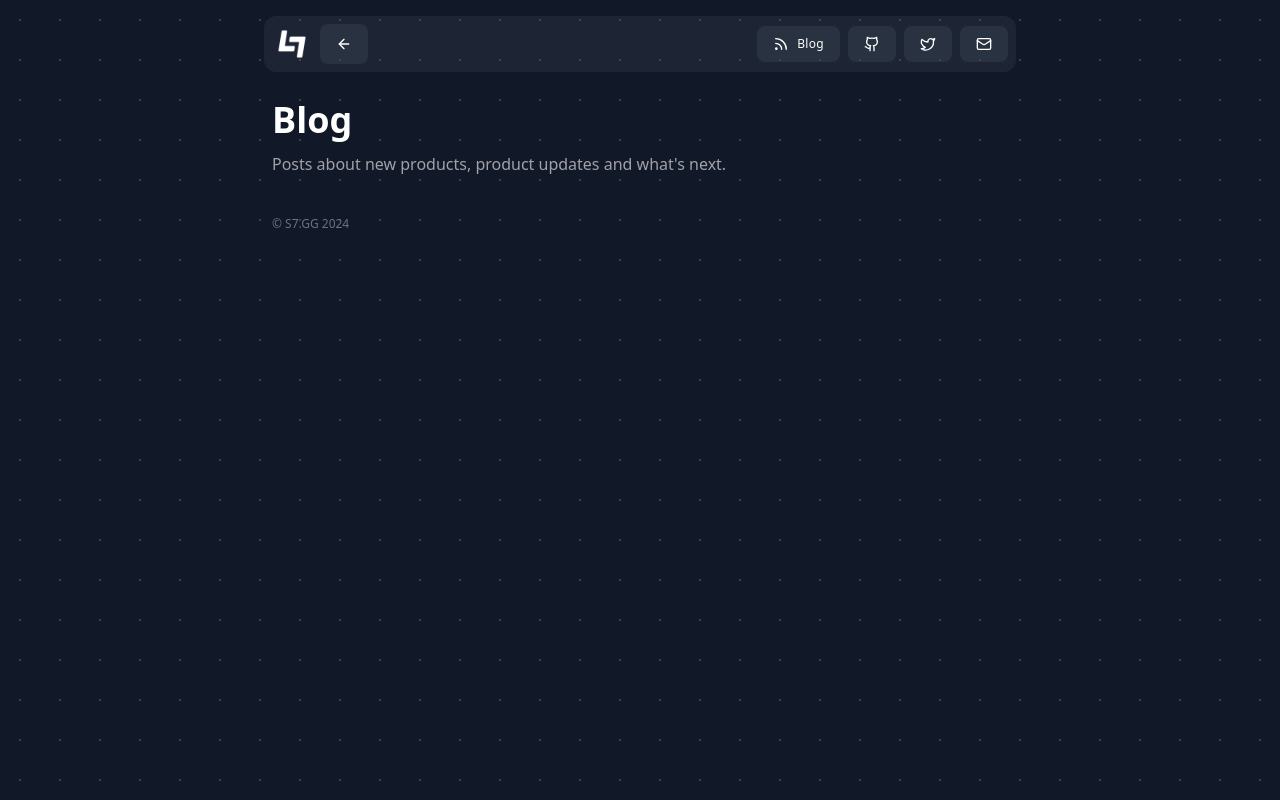
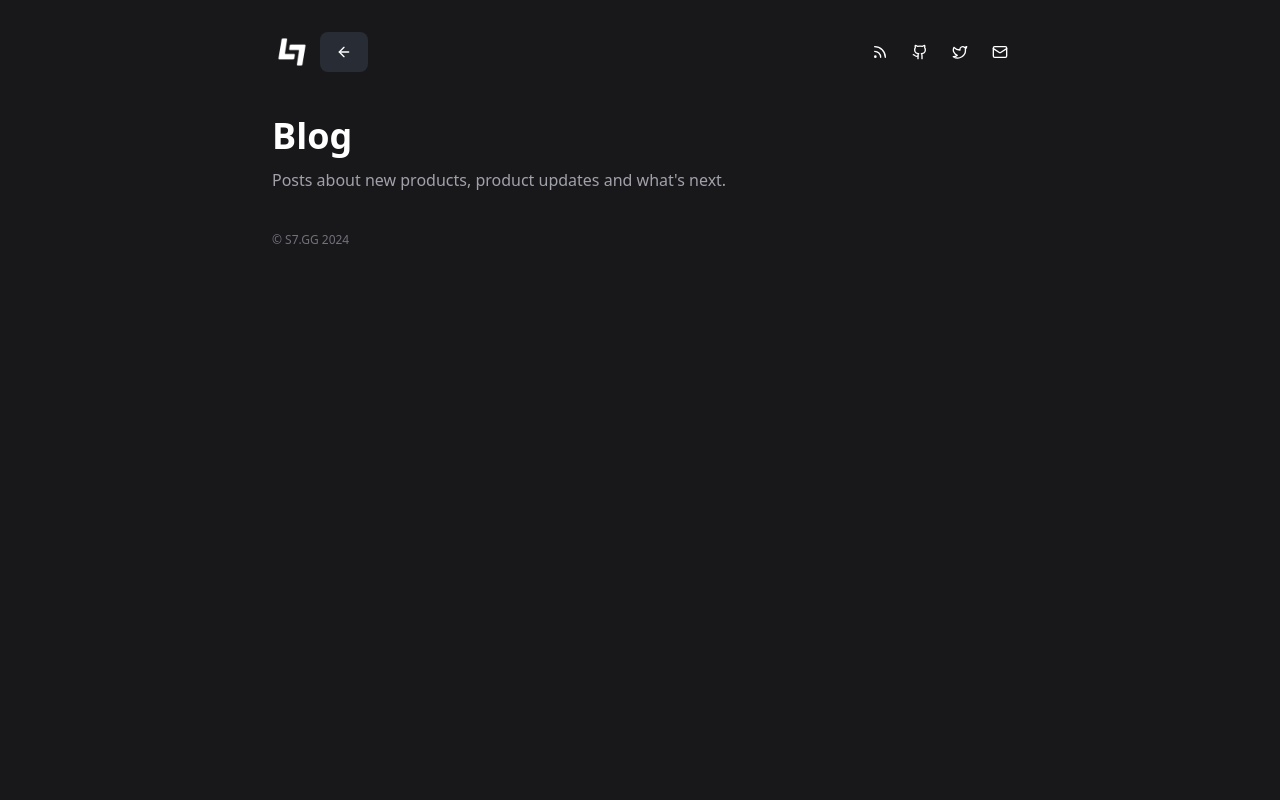
Before and after one commit to s7software/s7.gg, a Vue app: page /blog in a window 1280 px wide. Built offline with nearby package versions, Linux system fonts and the light colour scheme.

Commit message:
Update design, broken links and add BudgetBear

```diff
--- a/src/components/Navigation.vue
+++ b/src/components/Navigation.vue
@@ -1,6 +1,6 @@
 <template>
     <nav class="py-6 px-2">
-        <div class="rounded-xl bg-gray-600 bg-opacity-20 px-2 -m-2 flex items-center justify-between">
+        <div class="flex items-center justify-between">
             <div class="flex">
                 <RouterLink :to="{name: 'home'}"><img src="/logo.png" class="h-10 my-2"></RouterLink>
                 <div class="p-2 flex gap-2">
@@ -9,18 +9,17 @@
                     </div>
                 </div>
             </div>
-            <div class="flex gap-2">
-                <RouterLink :to="{name: 'blog'}" class="flex items-center justify-center gap-2 bg-gray-700 bg-opacity-50 hover:bg-opacity-100 cursor-pointer transition ease-in-out p-2.5 px-4 rounded-lg text-xs tracking-wide">
+            <div class="flex gap-6">
+                <RouterLink :to="{name: 'blog'}" class="flex items-center justify-center gap-2 hover:text-primary cursor-pointer transition ease-in-out text-xs tracking-wide">
                     <Rss size="16" />
-                    Blog
                 </RouterLink>
-                <a href="https://github.com/s7software" target="_blank" class="flex items-center justify-center gap-2 bg-gray-700 bg-opacity-50 hover:bg-opacity-100 cursor-pointer transition ease-in-out p-2.5 px-4 rounded-lg text-xs tracking-wide">
+                <a href="https://github.com/s7software" target="_blank" class="flex items-center justify-center gap-2 hover:text-primary cursor-pointer transition ease-in-out text-xs tracking-wide">
                     <Github :size="16" />
                 </a>
-                <a href="https://x.com/joshbarkeruk" target="_blank" class="flex items-center justify-center gap-2 bg-gray-700 bg-opacity-50 hover:bg-opacity-100 cursor-pointer transition ease-in-out p-2.5 px-4 rounded-lg text-xs tracking-wide">
+                <a href="https://x.com/joshbarkeruk" target="_blank" class="flex items-center justify-center gap-2 hover:text-primary cursor-pointer transition ease-in-out text-xs tracking-wide">
                     <Twitter :size="16" />
                 </a>
-                <a href="mailto:contact@joshbarker.co.uk" class="flex items-center justify-center gap-2 bg-gray-700 bg-opacity-50 hover:bg-opacity-100 cursor-pointer transition ease-in-out p-2.5 px-4 rounded-lg text-xs tracking-wide">
+                <a href="mailto:josh@s7.gg" class="flex items-center justify-center gap-2 hover:text-primary cursor-pointer transition ease-in-out text-xs tracking-wide">
                     <Mail :size="16" />
                 </a>
             </div>
--- a/src/components/page/BlogPost.vue
+++ b/src/components/page/BlogPost.vue
@@ -10,9 +10,9 @@
             </div>
         </header>
         <div class="markdown" v-html="post.content"></div>
-        <div class="py-6 space-y-3 border-t border-gray-700">
+        <div class="py-6 space-y-3 border-t border-zinc-700">
             <h2 class="text-primary text-sm tracking-widest">Other blog posts that might interest you</h2>
-            <div class="rounded-xl bg-gray-600 bg-opacity-20 p-4">
+            <div class="rounded-xl bg-zinc-600 bg-opacity-20 p-4">
                 <BlogPostCollection :limit="4" :ignore="post.slug" />
             </div>
         </div>
--- a/src/components/page/Home.vue
+++ b/src/components/page/Home.vue
@@ -4,9 +4,9 @@
         <p class="text-primary text-sm sm:text-xl">Developing innovative solutions for modern needs.</p>
     </header>
     <div class="py-4 space-y-3">
-        <h2 class="text-primary text-sm tracking-widest">Product portfolio</h2>
+        <h2 class="text-primary text-sm tracking-widest">Products</h2>
 
-        <div v-for="app in apps" class="rounded-lg bg-gray-700 p-4 bg-opacity-20 flex flex-col md:flex-row gap-4 items-start hover:bg-opacity-50 transition ease-in-out duration-500">
+        <div v-for="app in apps" class="rounded-lg bg-zinc-700 p-4 bg-opacity-20 flex flex-col md:flex-row gap-4 items-start hover:bg-opacity-50 transition ease-in-out duration-500">
             <img :src="app.icon" class="h-16 md:h-20 rounded-lg flex-shrink-0">
             <div class="space-y-2">
                 <h3 class="text-lg font-semibold">{{ app.name }}</h3>
--- a/src/static/apps.json
+++ b/src/static/apps.json
@@ -1,10 +1,19 @@
 [
+    {
+        "id": "budgetbear",
+        "name": "BudgetBear",
+        "icon": "/budgetbear.png",
+        "description": "BudgetBear is a free budgeting and finance tracking app designed to help you manage your money. Launching soon.",
+        "web": null,
+        "ios": null,
+        "android": null
+    },
     {
         "id": "luna-suite",
         "name": "Luna Suite",
         "icon": "https://lunasuite.co.uk/image/icon_light.png?v=1719913868",
         "description": "The all-in-one solution for your small business. A powerful CRM paired with a bespoke website builder with built in custom forms. Turn form submissions into leads and track clients, send messages and convert visitors into paying customers.",
-        "web": "https://lunasuite.co.uk/?ref=s7gg",
+        "web": "https://lunacrm.co/?ref=s7gg",
         "ios": null,
         "android": null
     }
--- a/src/style.css
+++ b/src/style.css
@@ -3,15 +3,11 @@
 @tailwind utilities;
 
 body {
-    --dot-colour: #424242;
-    @apply bg-gray-900 text-white;
-    background-size: 40px 40px;
-    background-image: radial-gradient(circle, var(--dot-colour) 1px, rgba(0, 0, 0, 0) 1px);
+    @apply bg-zinc-900 text-white;
 }
 
 body.light {
     @apply bg-white text-dark;
-    --dot-colour: #dddddd;
 }
 
 .markdown h1 {
```
Also changed, not shown: src/static/blog-post/What-is-Luna.md (+1 -1 lines), public/budgetbear.png (added).
